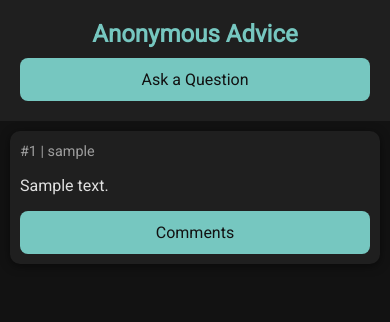
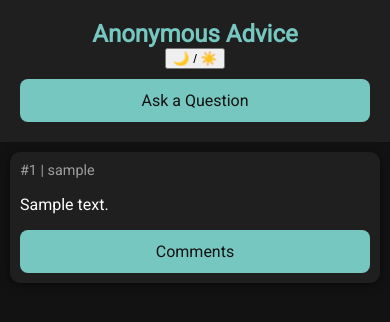
Before and after one commit to LaFG95/Ano, a Flask app: page / in a window 390 px wide. Shown: the top 322 px of the page. Run offline with Flask 3, Linux system fonts and the light colour scheme; a database or web service that is not in the repository returns one stand-in record (values such as "Sample title"); some libraries are stand-ins or nearby versions.

Commit message:
Update home.html

```diff
--- a/templates/home.html
+++ b/templates/home.html
@@ -7,85 +7,72 @@
 <style>
 body {
     font-family: 'Roboto', sans-serif;
-    background-color: #121212;
-    color: #e0e0e0;
     margin: 0;
     padding: 0;
+    transition: background 0.3s, color 0.3s;
 }
+body[data-theme="dark"] { background:#121212; color:#e0e0e0; }
+body[data-theme="light"] { background:#f0f0f0; color:#121212; }
+
 header {
-    background: #1f1f1f;
     padding: 20px;
     text-align: center;
+    transition: background 0.3s;
 }
-header h1 {
-    margin: 0;
-    color: #76c7c0;
-    font-size: 2rem;
+body[data-theme="dark"] header { background:#1f1f1f; }
+body[data-theme="light"] header { background:#ffffff; }
+header h1 { margin:0; color:#76c7c0; font-size:2rem; }
+
+main { padding: 20px; max-width: 800px; margin:auto; }
+
+.question {
+    padding:15px;
+    margin-bottom:15px;
+    border-radius:10px;
+    box-shadow:0 2px 10px rgba(0,0,0,0.5);
+    transition: all 0.3s ease;
 }
-main {
-    padding: 20px;
-    max-width: 800px;
-    margin: auto;
-}
-.question {
-    background: #1f1f1f;
-    padding: 15px;
-    margin-bottom: 15px;
-    border-radius: 10px;
-    box-shadow: 0 2px 10px rgba(0,0,0,0.5);
-}
-.question span {
-    color: #9e9e9e;
-    font-size: 0.9em;
-}
+body[data-theme="dark"] .question { background:#1f1f1f; color:#ffffff; }
+body[data-theme="light"] .question { background:#ffffff; color:#121212; }
+
+span { color: #9e9e9e; font-size:0.9em; display:block; margin-bottom:5px; }
+
 a.button {
-    display: inline-block;
-    padding: 10px 20px;
-    background: #76c7c0;
-    color: #121212;
-    text-decoration: none;
-    border-radius: 8px;
-    margin-top: 10px;
+    display:inline-block;
+    padding:10px 20px;
+    background:#76c7c0;
+    color:#121212;
+    text-decoration:none;
+    border-radius:8px;
+    margin-top:10px;
     transition: background 0.2s, transform 0.2s;
 }
-a.button:hover {
-    background: #4fa09a;
-    transform: scale(1.05);
-}
+a.button:hover { background:#4fa09a; transform:scale(1.05); }
 
-/* --- Адаптивность --- */
-@media (max-width: 600px) {
-    header h1 {
-        font-size: 1.5rem;
-    }
-    main {
-        padding: 10px;
-    }
-    .question {
-        padding: 10px;
-    }
-    a.button {
-        display: block;
-        width: 100%;
-        text-align: center;
-        margin-top: 10px;
-        padding: 12px 0;
-    }
+/* Анимация удаления */
+.fade-out { opacity:0; transform:translateY(-20px); }
+
+@media (max-width:600px) {
+    header h1 { font-size:1.5rem; }
+    main { padding:10px; }
+    .question { padding:10px; }
+    a.button { display:block; width:100%; text-align:center; margin-top:10px; padding:12px 0; }
 }
 </style>
 </head>
-<body>
+<body data-theme="dark">
 <header>
 <h1>Anonymous Advice</h1>
+<button id="theme-toggle" class="button">🌙 / ☀️</button>
 <a class="button" href="/ask">Ask a Question</a>
 </header>
 <main>
 {% for q in questions %}
-<div class="question">
+<div class="question" id="q{{ q[0] }}">
     <span>#{{ q[0] }} | {{ q[2] }}</span>
     <p>{{ q[1] }}</p>
     {% if is_admin %}
-    <a href="/delete/{{ q[0] }}?admin=supersecret" class="button">Delete</a>
+    <a href="javascript:void(0);" onclick="confirmDelete('/delete/{{ q[0] }}?admin=supersecret', 'q{{ q[0] }}')" class="button">Delete</a>
     {% endif %}
     <a class="button" href="/question/{{ q[0] }}">Comments</a>
 </div>
@@ -93,5 +80,27 @@ a.button:hover {
 <p>No questions yet.</p>
 {% endfor %}
 </main>
+
+<script>
+// Тема
+const toggle = document.getElementById("theme-toggle");
+const savedTheme = localStorage.getItem("theme") || "dark";
+document.body.dataset.theme = savedTheme;
+
+toggle.addEventListener("click", ()=>{
+    const newTheme = document.body.dataset.theme === "dark" ? "light" : "dark";
+    document.body.dataset.theme = newTheme;
+    localStorage.setItem("theme", newTheme);
+});
+
+// Подтверждение удаления с анимацией
+function confirmDelete(url, elementId){
+    if(confirm("Вы уверены, что хотите удалить?")){
+        const el = document.getElementById(elementId);
+        el.classList.add("fade-out");
+        setTimeout(()=>{ window.location.href=url; }, 300);
+    }
+}
+</script>
 </body>
 </html>
```
